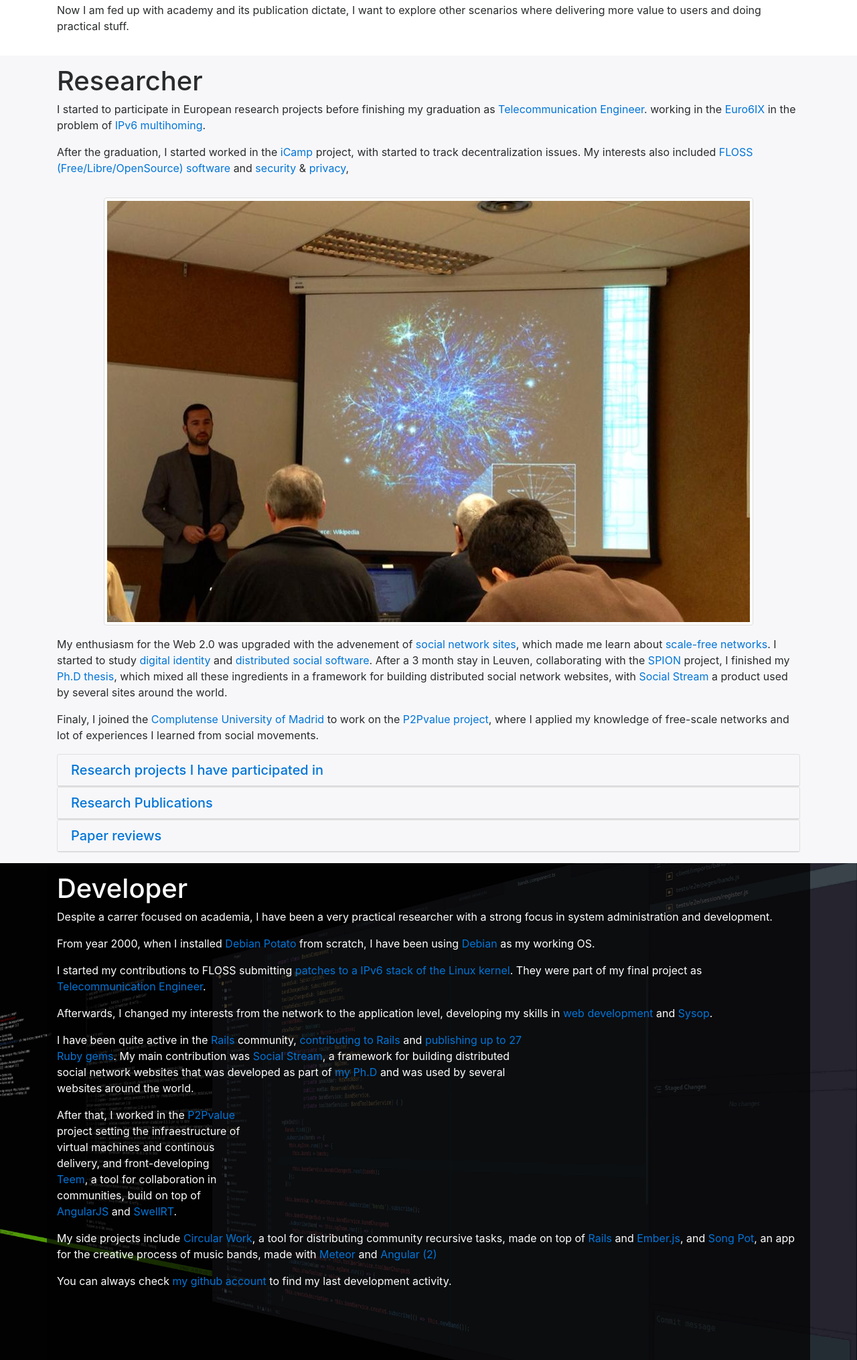
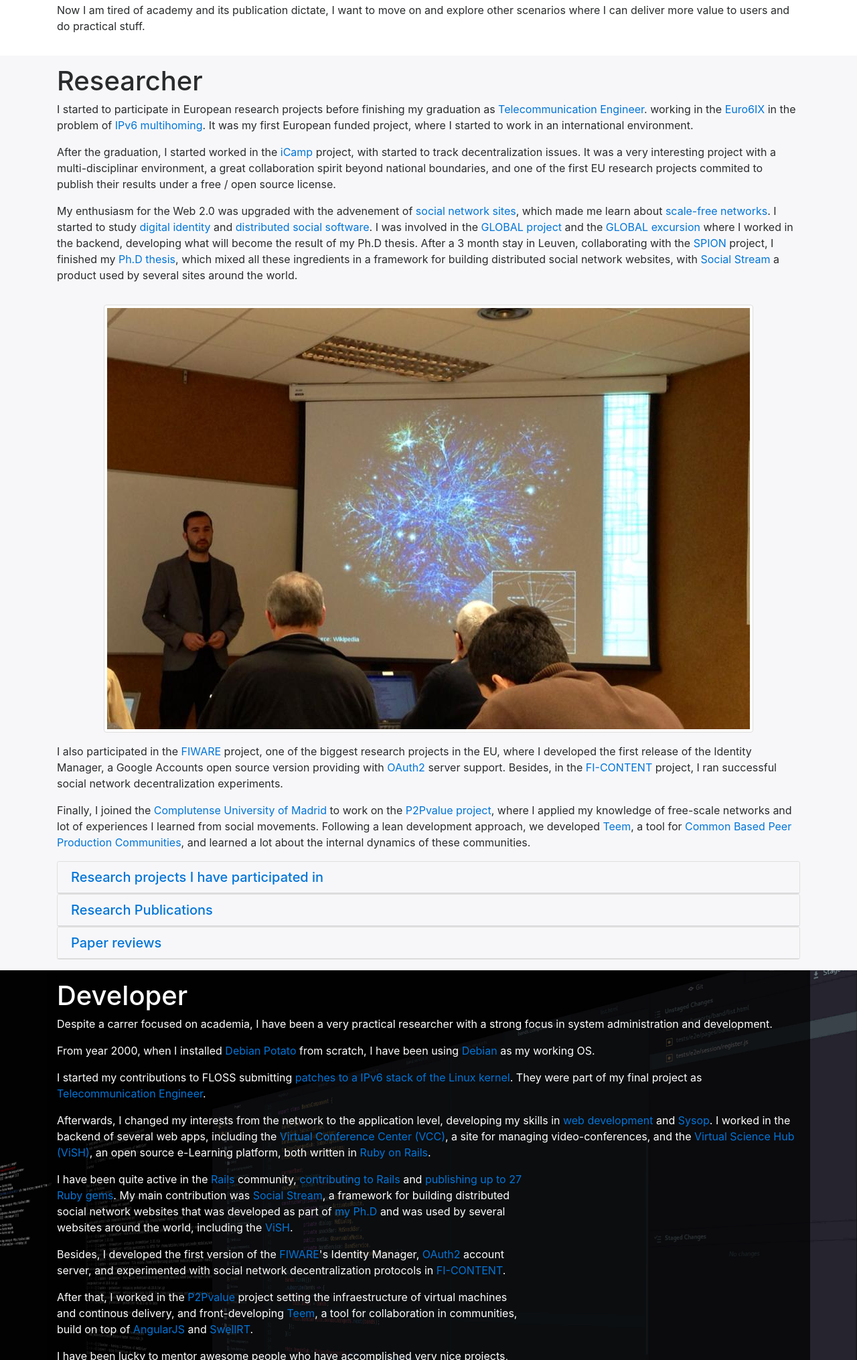
Before and after one commit to atd/homepage, a plain HTML site: page index.html in a window 1280 px wide. Shown: the part 769-2800 px from the top of the page at 67% size. Drawn offline with Linux system fonts and the light colour scheme; no server answers.

Commit message:
Fixes and improvements

```diff
--- a/index.html
+++ b/index.html
@@ -173,9 +173,9 @@
           </p>
 
           <p>
-            Now I am fed up with academy and its publication dictate,
-            I want to explore other scenarios where
-            delivering more value to users and doing practical stuff.
+            Now I am tired of academy and its publication dictate,
+            I want to move on and explore other scenarios where
+            I can deliver more value to users and do practical stuff.
           </p>
         </div>
       </section>
@@ -193,20 +193,18 @@
               <a href="http://www.etsit.upm.es/de/studies/telecommunication-engineer-p94.html">Telecommunication Engineer</a>.
               working in the <a href="http://www.euro6ix.org/">Euro6IX</a> in the problem of
               <a href="https://en.wikipedia.org/wiki/Multihoming#IPv6_multihoming">IPv6 multihoming</a>.
+              It was my first European funded project, where I started to work in an international environment.
             </p>
 
             <p>
               After the graduation, I started worked in the
               <a href="http://www.icamp.eu/">iCamp</a> project, with started to track decentralization issues.
-              My interests also included
-              <a href="https://en.wikipedia.org/wiki/Free_and_open-source_software">FLOSS (Free/Libre/OpenSource) software</a> and
-              <a href="https://en.wikipedia.org/wiki/Computer_security">security</a> &amp; <a href="https://en.wikipedia.org/wiki/Internet_privacy">privacy</a>,
+              It was a very interesting project with a multi-disciplinar environment,
+              a great collaboration spirit beyond national boundaries,
+              and one of the first EU research projects commited to publish their
+              results under a free / open source license.
             </p>
 
-            <div class="text-center">
-
-              <img src="images/thesis-prelecture.jpg" class="img-fluid rounded img-thumbnail my-3" alt="Antonio's presentation">
-            </div>
 
             <p>
               My enthusiasm for the Web 2.0 was upgraded with the advenement of
@@ -215,6 +213,11 @@
               <a href="https://en.wikipedia.org/wiki/Scale-free_network">scale-free networks</a>.
               I started to study <a href="https://en.wikipedia.org/wiki/Digital_identity">digital identity</a> and
               <a href="https://en.wikipedia.org/wiki/Distributed_social_network">distributed social software</a>.
+
+              I was involved in the <a href="http://cordis.europa.eu/project/rcn/86659_en.html">GLOBAL project</a> and
+              the <a href="http://cordis.europa.eu/project/rcn/100728_en.html">GLOBAL excursion</a> where I worked
+              in the backend, developing what will become the result of my Ph.D thesis.
+
               After a 3 month stay in Leuven, collaborating with the
               <a href="https://distrinet.cs.kuleuven.be/research/projects/SPION">SPION</a> project,
               I finished my <a href="http://oa.upm.es/21801/">Ph.D thesis</a>,
@@ -224,10 +227,29 @@
               a product used by several sites around the world.
             </p>
 
+            <div class="text-center">
+              <img src="images/thesis-prelecture.jpg" class="img-fluid rounded img-thumbnail my-3" alt="Antonio's presentation">
+            </div>
+
             <p>
-              Finaly, I joined the <a href="http://www.ucm.es/">Complutense University of Madrid</a> to work on
+              I also participated in the <a href="http://www.fi-ware.eu/">FIWARE</a> project,
+              one of the biggest research projects in the EU,
+              where I developed the
+              <a href="https://github.com/ging/fi-ware-idm-deprecated"></a>first release of the Identity Manager</a>,
+              a Google Accounts open source version providing with
+              <a href="https://oauth.net/2/">OAuth2</a> server support.
+              Besides, in the
+              <a href="http://mediafi.org/">FI-CONTENT</a> project, I ran successful social network decentralization experiments.
+            </p>
+
+            <p>
+              Finally, I joined the <a href="http://www.ucm.es/">Complutense University of Madrid</a> to work on
               the <a href="http://p2pvalue.eu/">P2Pvalue project</a>,
               where I applied my knowledge of free-scale networks and lot of experiences I learned from social movements.
+              Following a lean development approach, we developed <a href="https://teem.works/">Teem</a>,
+              a tool for
+              <a href="https://en.wikipedia.org/wiki/Commons-based_peer_production">Common Based Peer Production Communities</a>,
+              and learned a lot about the internal dynamics of these communities.
 
             </p>
 
@@ -653,6 +675,12 @@
               Afterwards, I changed my interests from the network to the application level,
               developing my skills in <a href="https://en.wikipedia.org/wiki/Web_development">web development</a>
               and <a href="https://en.wikipedia.org/wiki/Sysop">Sysop</a>.
+              I worked in the backend of several web apps, including the
+              <a href="https://github.com/ging/vcc">Virtual Conference Center (VCC)</a>,
+              a site for managing video-conferences, and the
+              <a href="https://github.com/ging/vish">Virtual Science Hub (ViSH)</a>,
+              an open source e-Learning platform, both written in
+              <a href="http://rubyonrails.org/">Ruby on Rails</a>.
             </p>
 
             <p>
@@ -667,9 +695,18 @@
               My main contribution was <a href="https://github.com/ging/social_stream">Social Stream</a>,
               a framework for building distributed social network websites that was
               developed as part of <a href="http://oa.upm.es/21801/">my Ph.D</a>
-              and was used by several websites around the world.
+              and was used by several websites around the world, including the
+              <a href="https://github.com/ging/vish">ViSH</a>.
 
               <div class="clearfix"></div>
+            </p>
+
+            <p>
+              Besides, I developed the first version of the
+              <a href="http://www.fi-ware.eu/">FIWARE</a>'s
+              <a href="https://github.com/ging/fi-ware-idm-deprecated"></a>Identity Manager</a>,
+              <a href="https://oauth.net/2/">OAuth2</a> account server, and experimented with
+              social network decentralization protocols in <a href="http://mediafi.org/">FI-CONTENT</a>.
             </p>
 
             <p>
@@ -685,6 +722,16 @@
               and <a href="http://swellrt.org/">SwellRT</a>.
 
               <div class="clearfix"></div>
+            </p>
+
+            <p>
+              I have been lucky to mentor awesome people who have accomplished very nice
+              projects, such as
+              <a href="https://github.com/mailboxer/mailboxer">Eduardo Casanova's Mailboxer gem</a>,
+              which is still used and maintained by an active community,
+              <a href="https://github.com/P2Pvalue/teem-tag">Prastut Kumar's GSOC 2016 project</a>,
+              or <a href="https://github.com/consul/consul/pull/1653">Alberto Miedes's contribution to Consul</a>,
+              the Madrid's leading Open Government and E-Participation Web Software.
             </p>
 
             <p>
```
